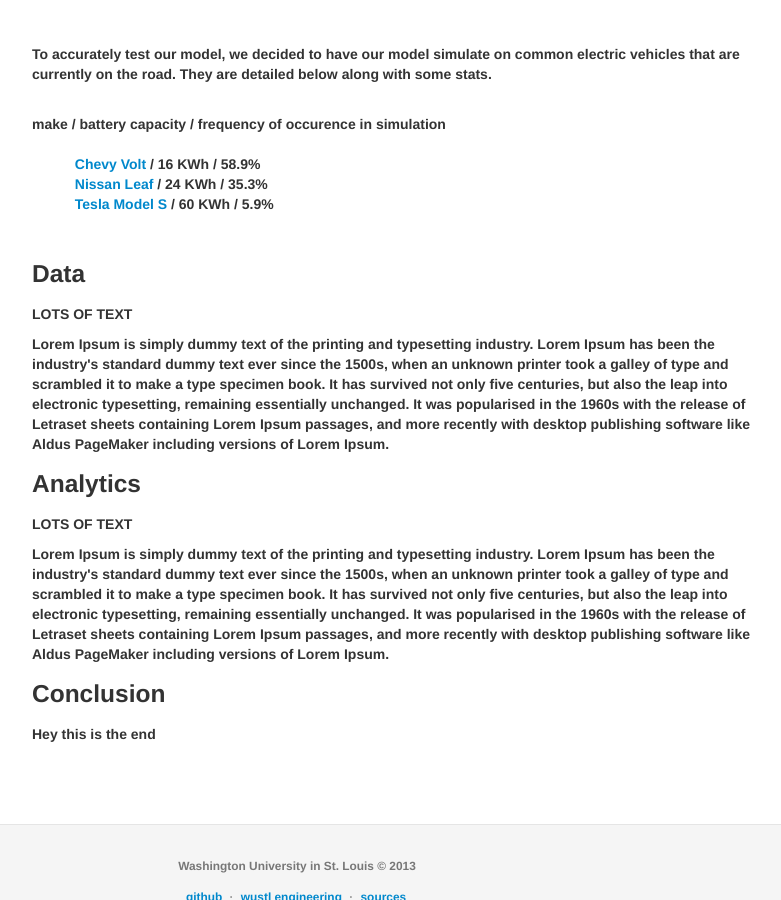
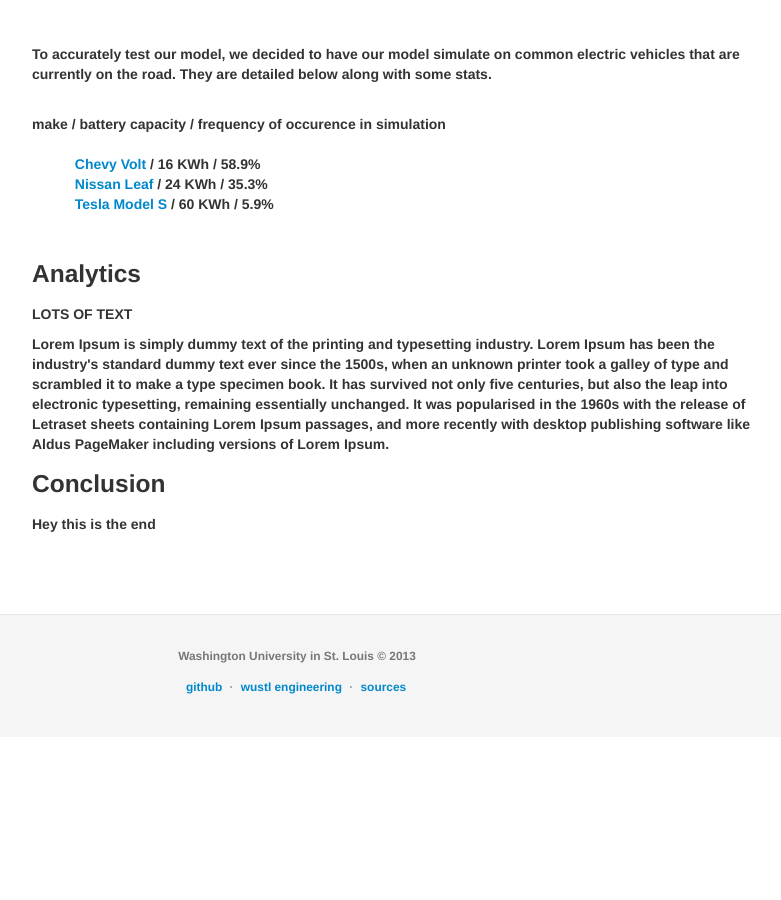
Before and after one commit to andhess/chargeAlgorithmsWeb, a Jekyll site: the page built from project.html, in a window 1280 px wide and 900 px high, scrolled down 1858 px. Shown: the whole window, without its empty margins (343-1124 px from the left). Built offline with Jekyll 4.4.1, drawn with Linux system fonts in a browser that asks for light colours; Markdown is read by kramdown in place of the engine named in the settings; after the commit the page ends 2595 px from its top, so only the background shows below that.

Commit message:
delted data section, just do it all in analytics

```diff
--- a/project.html
+++ b/project.html
@@ -16,7 +16,6 @@
             <li><a href="#goals"><i class="icon-chevron-right"></i> Goals</a></li>
             <li><a href="#method"><i class="icon-chevron-right"></i> Method</a></li>
             <li><a href="#model"><i class="icon-chevron-right"></i> Model</a></li>
-            <li><a href="#data"><i class="icon-chevron-right"></i> Data</a></li>
             <li><a href="#analytics"><i class="icon-chevron-right"></i> Analytics</a></li>
             <li><a href="#conclusion"><i class="icon-chevron-right"></i> Conclusion</a></li>
         </ul>
@@ -228,11 +227,6 @@
             <br>
 
     </section>
-    <section id="data">
-        <h3>Data</h3>
-        <p>LOTS OF TEXT</p>
-        <p>Lorem Ipsum is simply dummy text of the printing and typesetting industry. Lorem Ipsum has been the industry's standard dummy text ever since the 1500s, when an unknown printer took a galley of type and scrambled it to make a type specimen book. It has survived not only five centuries, but also the leap into electronic typesetting, remaining essentially unchanged. It was popularised in the 1960s with the release of Letraset sheets containing Lorem Ipsum passages, and more recently with desktop publishing software like Aldus PageMaker including versions of Lorem Ipsum.</p>
-    </section>
     <section id="analytics">
         <h3>Analytics</h3>
         <p>LOTS OF TEXT</p>
```
